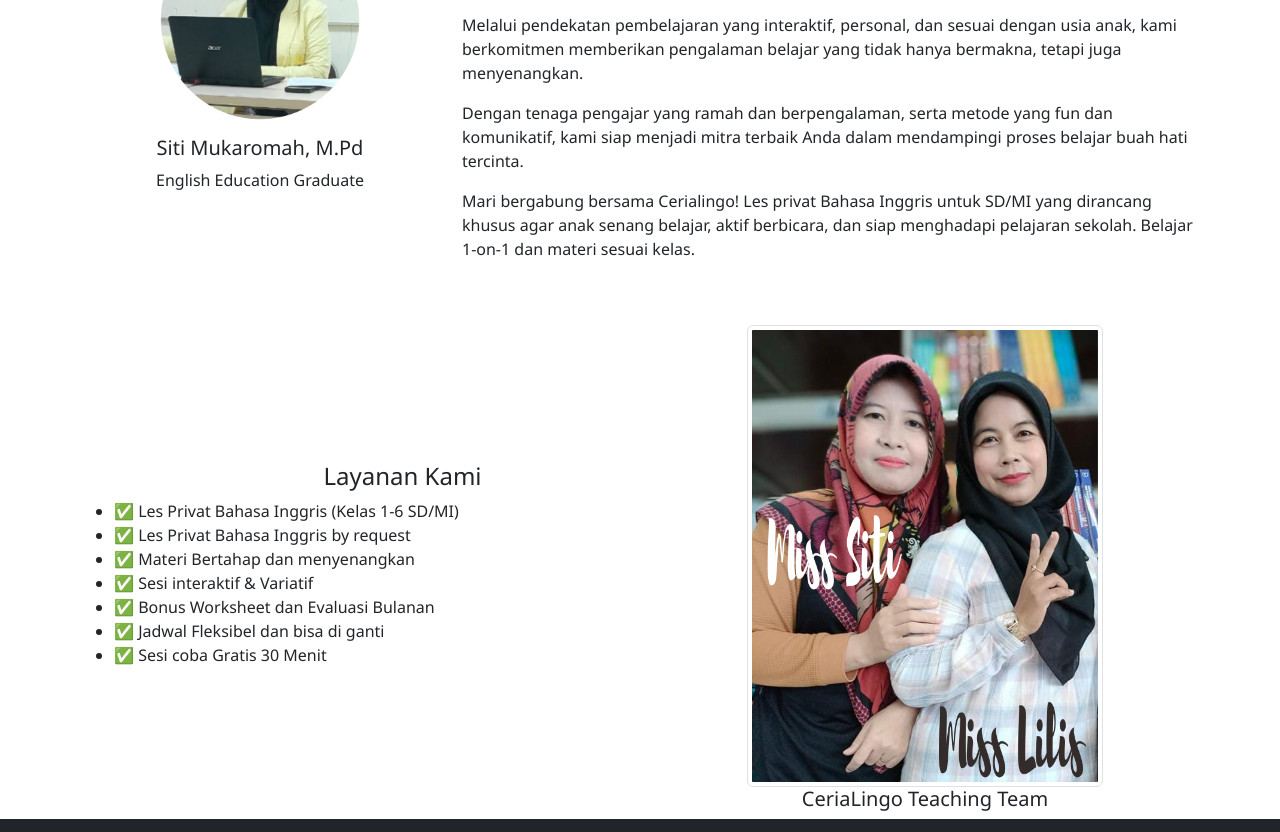
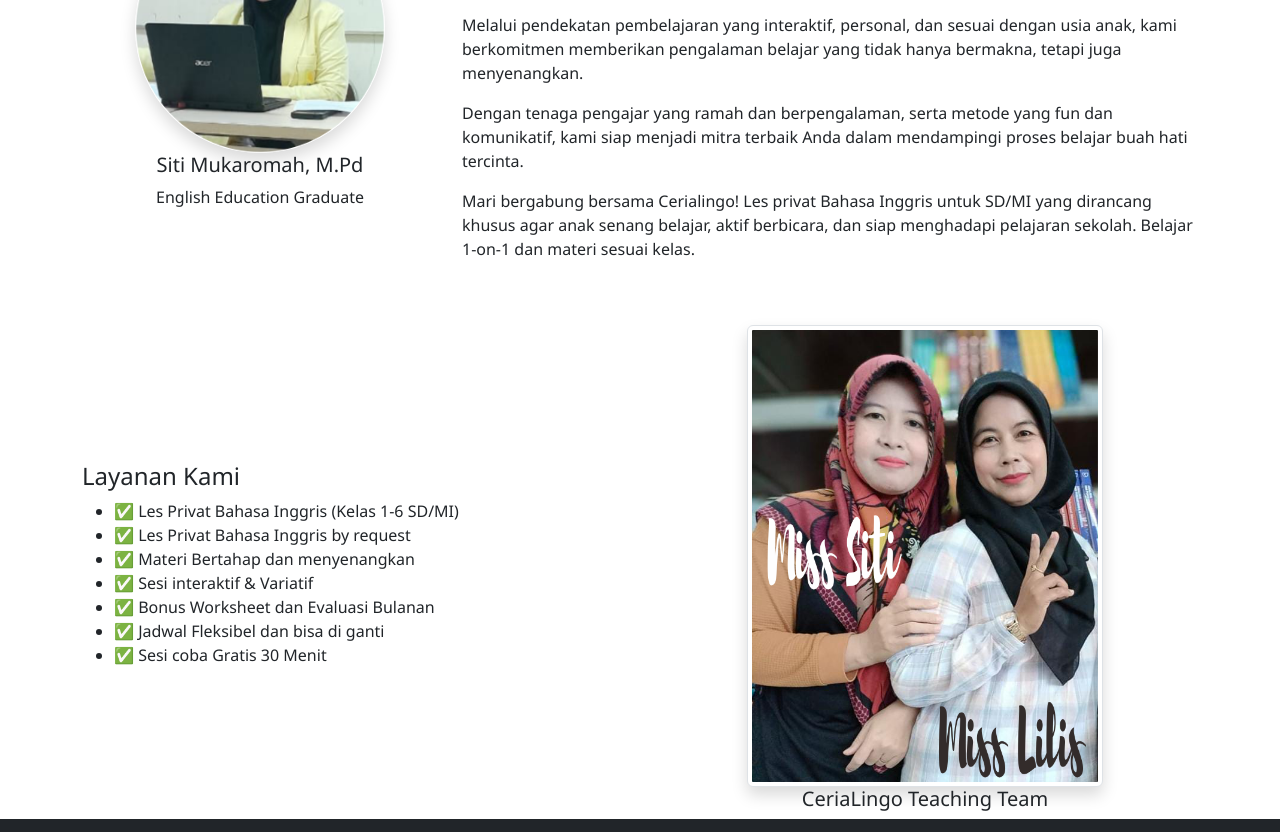
Before and after one commit to cerialingo/cerialingo-web, a plain HTML site: page index.html in a window 1280 px wide. Shown: the part 934-1766 px from the top of the page. Drawn offline with nearby package versions, Linux system fonts and the light colour scheme.

Commit message:
Update index.html

```diff
--- a/index.html
+++ b/index.html
@@ -58,7 +58,7 @@
   </div>
 </nav>
 
-<!-- Banner -->
+
 
 <!-- Banner -->
 <div class="banner text-white d-flex flex-column justify-content-center align-items-center text-center" data-aos="fade-right" data-aos-duration="2000"><br><br>
@@ -66,7 +66,7 @@
   <p>Website resmi layanan Les Privat Bahasa Inggris</p>
   <a href="info.html" class="btn btn-primary mt-3">Info Lebih Lanjut</a>
 </div>
-
+<!-- Banner -->
 
 
 <!-- Sambutan -->
@@ -77,7 +77,7 @@
       <!-- Kolom Gambar -->
 
       <div class="col-md-4 text-center" data-aos="fade-right" data-aos-duration="2000">
-        <img src="gbr_3.png" alt="Hero Image" class="img-fluid rounded-circle mb-3" width="200" height="200">
+        <img src="gbr_3.png" alt="Hero Image" class="img-fluid rounded-circle shadow" width="250" height="250">
         <h5>Siti Mukaromah, M.Pd</h5>
         <p>English Education Graduate</p>
       </div>
@@ -109,7 +109,7 @@
 <div class="container text">
   <div class="row align-items-center">
     <div class="col-md-7" data-aos="fade-left" data-aos-duration="2000">
-      <h4 class="text-center">Layanan Kami</h4>
+      <h4 class="text-start">Layanan Kami</h4>
       <ul>
         <li>✅ Les Privat Bahasa Inggris (Kelas 1-6 SD/MI)</li>
         <li>✅ Les Privat Bahasa Inggris by request</li>
@@ -122,7 +122,7 @@
 
     </div>
     <div class="col-md-4 text-center" data-aos="fade-right" data-aos-duration="2000">
-        <img src="tim_pengajar.png" class="img-thumbnail" alt="Tim">
+        <img src="tim_pengajar.png" class="img-thumbnail shadow" alt="Tim">
         <h5>CeriaLingo Teaching Team</h5>
       </div>
   </div>
```
